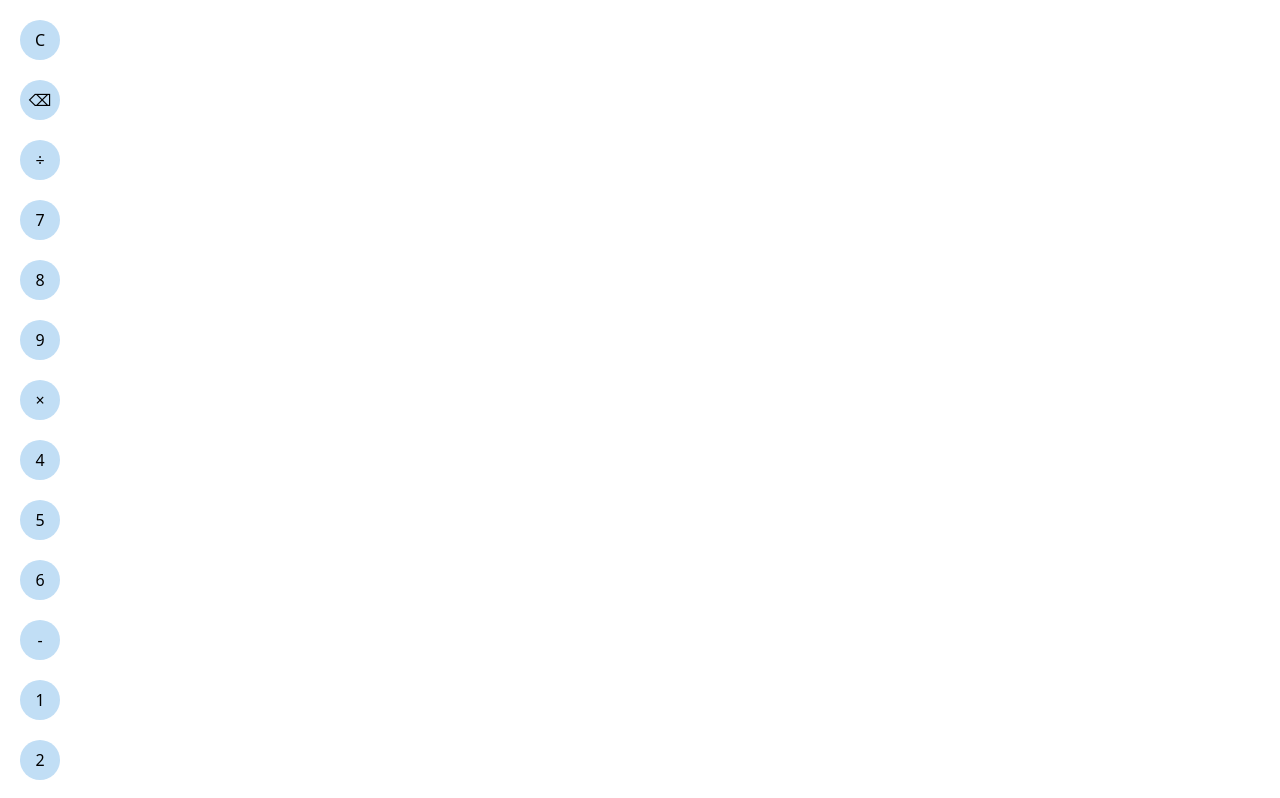
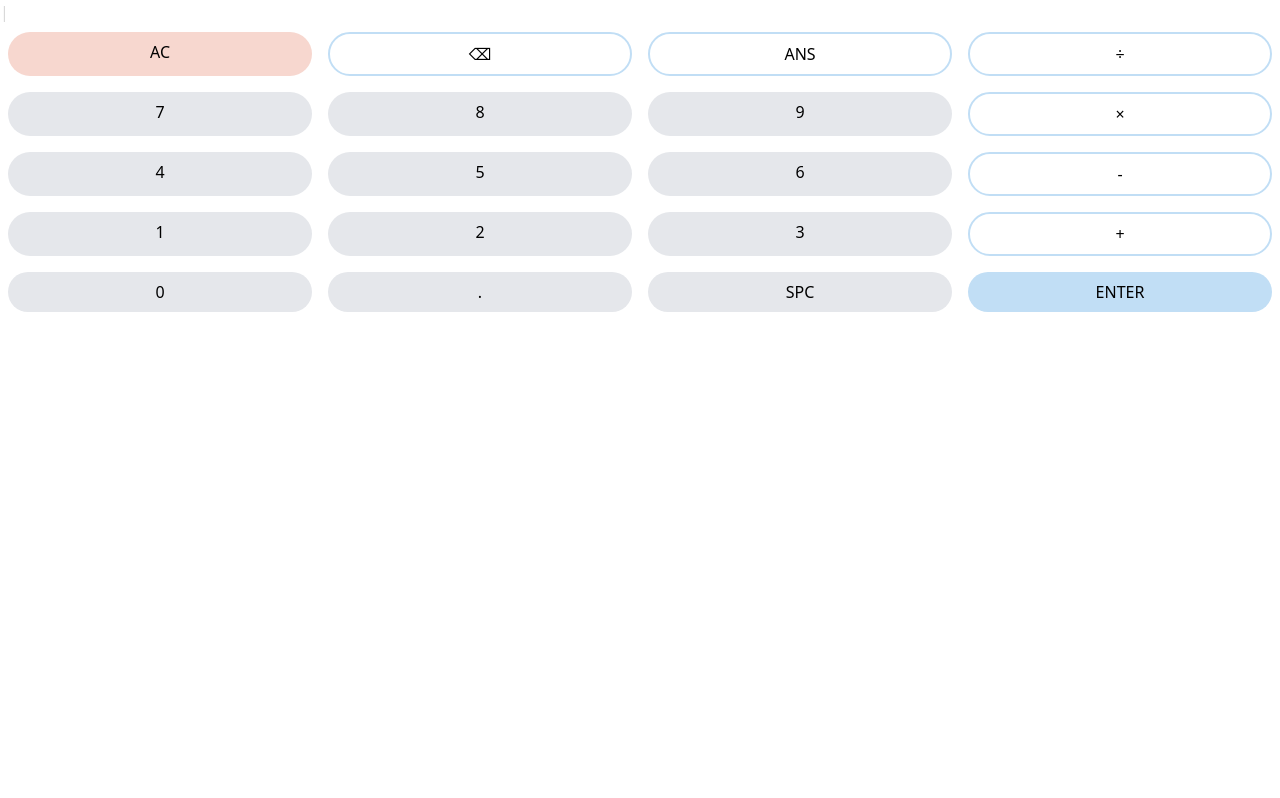
Before and after one commit to feasterjon/rpncalc, a React (Create React App) app: page / in a window 1280 px wide. Shown: the top 798 px of the page. Built offline with nearby package versions, Linux system fonts and the light colour scheme.

Commit message:
Added fully functioning keyboard and key input

```diff
--- a/src/App.js
+++ b/src/App.js
@@ -1,111 +1,180 @@
 import './App.css';
-import { useState } from 'react';
+import { useEffect, useState } from 'react';
 
 function App() {
 
   const buttons = [
     {
       id: 1,
-      value: 'C'
+      label: 'AC',
+      type: 'del',
+      value: 'Delete'
     },
     {
       id: 2,
       label: '\u232B',
-      value: 'DEL'
+      type: 'operator',
+      value: 'Backspace'
     },
     {
       id: 3,
+      label: 'ANS',
+      type: 'operator',
+      value: 'a'
+    },
+    {
+      id: 4,
       label: '\u00F7',
+      type: 'operator',
       value: '/'
     },
     {
-      id: 4,
-      label: '7',
-      value: 7
-    },
-    {
       id: 5,
-      label: '8',
-      value: 8
+      value: '7'
     },
     {
       id: 6,
-      label: '9',
-      value: 9
+      value: '8'
     },
     {
       id: 7,
+      value: '9'
+    },
+    {
+      id: 8,
       label: '\u00D7',
+      type: 'operator',
       value: '*'
     },
     {
-      id: 8,
-      label: '4',
-      value: 4
-    },
-    {
       id: 9,
-      label: '5',
-      value: 5
+      value: '4'
     },
     {
       id: 10,
-      label: '6',
-      value: 6
+      value: '5'
     },
     {
       id: 11,
+      value: '6'
+    },
+    {
+      id: 12,
+      type: 'operator',
       value: '-'
     },
     {
-      id: 12,
-      label: '1',
-      value: 1
-    },
-    {
       id: 13,
-      label: '2',
-      value: 2
+      value: '1'
     },
     {
       id: 14,
-      label: '3',
-      value: 3
+      value: '2'
     },
     {
       id: 15,
+      value: '3'
+    },
+    {
+      id: 16,
+      type: 'operator',
       value: '+'
     },
     {
-      id: 16,
-      label: '0',
-      value: 0
+      id: 17,
+      value: '0'
     },
     {
-      id: 17,
+      id: 18,
       value: '.'
     },
     {
-      id: 18,
-      label: '\u005F\u005F',
+      id: 19,
+      label: 'SPC',
       value: ' '
     },
     {
-      id: 19,
-      value: '='
+      id: 20,
+      label: 'ENTER',
+      type: 'enter',
+      value: 'Enter'
     }
   ];
 
+  const buttonStyles = {
+    del: {
+      active: 'bg-secondary',
+      main: ['bg-secondary-light']
+    },
+    enter: {
+      active: 'bg-primary',
+      main: ['bg-primary-light']
+    },
+    operand: {
+      active: 'bg-gray-400',
+      main: ['bg-gray-200']
+    },
+    operator: {
+      active: 'bg-primary',
+      main: [
+        'border-2',
+        'border-primary-light'
+      ]
+    }
+  }
+
   const [currentNumber, setCurrentNumber] = useState('');
+
+  const [dynamicClass, setDynamicClass] = useState('');
 
   let formatNumbers = (expression) => {
     return expression
   };
 
-  const handleInput = (input = 'Input handled') => {
+  const getButtonActiveClass = (value) => {
+    const button = buttons.find(button => button.value === value);
+    const buttonType = button?.type || 'operand';
+    return buttonStyles[buttonType].active || ''
+  };
+
+  const getButtonClass = (button) => {
+    const buttonStyle = buttonStyles[button.type] || buttonStyles.operand;
+    return [
+      `active:${buttonStyle.active}`,
+      'ease-in-out',
+      'm-2',
+      'p-2',
+      'rounded-full',
+      'text-center',
+      ...buttonStyle.main
+    ].join(' ')
+  };
+
+  const handleInput = (input) => {
     vibrateBasic();
-    setCurrentNumber(currentNumber + input);
+    setCurrentNumber(`${currentNumber}${input.value}`);
   };
+
+  const [pressedKey, setPressedKey] = useState('');
+
+  useEffect(() => {
+    const handleKeyDown = (event) => {
+      const button = buttons.find(button => button.value === event.key);
+      if (button) {
+        let buttonActiveClass = getButtonActiveClass(event.key) || '';
+        setPressedKey(button.id);
+        setTimeout(() => {
+          setPressedKey(null);
+        }, 100);
+        setDynamicClass(buttonActiveClass);
+        setCurrentNumber((currentNumber) => `${currentNumber}${event.key}`);
+      }
+    };
+    window.addEventListener('keydown', handleKeyDown);
+    return () => {
+      window.removeEventListener('keydown', handleKeyDown);
+    }
+  }, []);
 
   const vibrateBasic = (pattern = [50]) => {
     if (!pattern.length || !vibrateEnabled) return
@@ -121,28 +190,24 @@ function App() {
           <div className="theme">
           </div>
           <div className="history">
-            <p className="text">{formatNumbers(currentNumber)}</p>
+            <p className="text">{formatNumbers(currentNumber)}<span className="cursor">|</span></p>
             <div className="separator"></div>
           </div>
         </div>
       </div>
-      {buttons.map((button) =>
-        <div className="
-            bg-primary-light
-            ease-in-out
-            active:bg-primary
-            active:rounded-md
-            m-5
-            p-2
-            rounded-full
-            text-center
-            w-10
-          " key={`button-${button.id}`}>
-          <button onClick={() => handleInput(button.value)}>
+      <div className="grid grid-cols-4">
+        {buttons.map((button) =>
+          <div
+            className={`${getButtonClass(button)}
+              ${`button-${button.id}` === `button-${pressedKey}` ? dynamicClass : ''}
+            `}
+            key={`button-${button.id}`}
+            onClick={() => handleInput(button)}
+          >
             {button.label || button.value}
-          </button>
-        </div>
-      )}
+          </div>
+        )}
+      </div>
     </div>
   );
 }
--- a/src/index.css
+++ b/src/index.css
@@ -21,6 +21,22 @@
   }
 }
 
+.cursor {
+  animation: blink 1.2s infinite;
+}
+
+@keyframes blink {
+  0% {
+    opacity: 1;
+  }
+  50% {
+    opacity: 0;
+  }
+  100% {
+    opacity: 1;
+  }
+}
+
 /*
 
 body {
```
